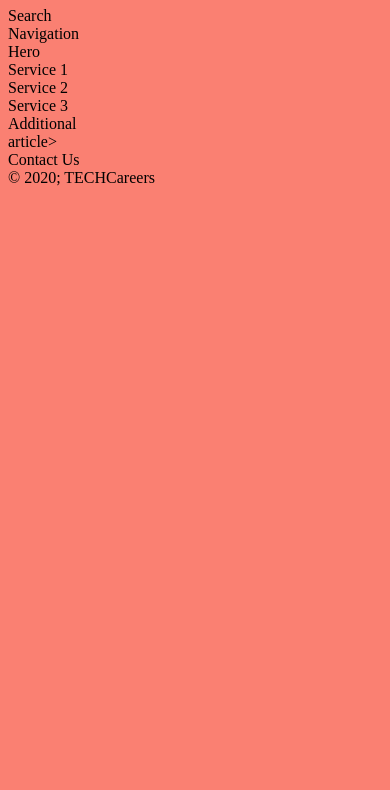
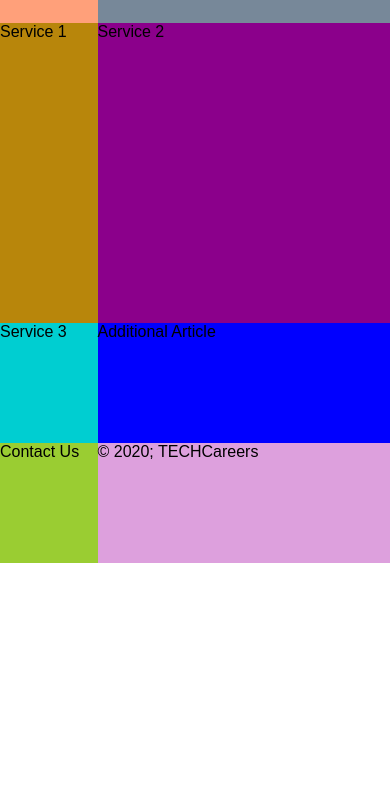
Before and after one commit to Erpreet/CSS, a plain HTML site: page grid.html in a window 390 px wide. Shown: the part 73-863 px from the top of the page. Drawn offline with Linux system fonts and the light colour scheme.

Commit message:
Set up grid sizing mobile

```diff
--- a/css/grid.css
+++ b/css/grid.css
@@ -1 +1,33 @@
-html {background-color: salmon;}
+
+    *{
+    font-family: Arial,Helvetica, sans-serif;
+    font-size: 16px;
+    padding: 0;
+    margin: 0;
+    }
+
+    h1 {background-color: lightseagreen;}
+    #search-form {background-color: lightgreen;}
+    nav {background-color: lightsalmon; }
+   .hero {background-color: lightslategray;}
+   .service-1 {background-color: darkgoldenrod;}
+   .service-2 {background-color: darkmagenta;}
+   .service-3 {background-color: darkturquoise;}
+   article {background-color: blue;}
+   #contact-form {background-color: yellowgreen;}
+   footer {background-color: plum;}
+
+
+body{
+    display: grid;
+    grid-template-columns: 25% 75%;
+    grid-template-rows:
+    32px
+    64px
+    300px
+    120px
+    120px
+    200px
+    260px
+    32px;
+}
--- a/grid.html
+++ b/grid.html
@@ -16,7 +16,7 @@
     <section class = "service-2">Service 2</section>
     <section class = "service-3">Service 3</section>
 
-    <article>Additional</article>article>
+    <article>Additional Article</article>
     <form id="contact-form">Contact Us</form>
 
     <footer>&copy; 2020; TECHCareers</footer>
```
